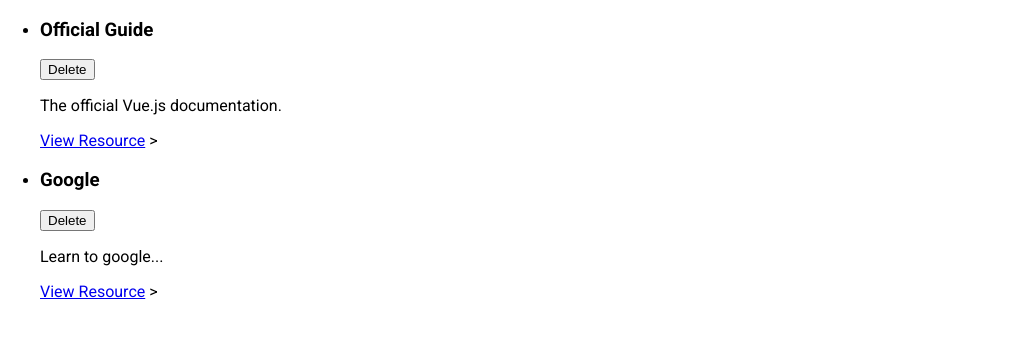
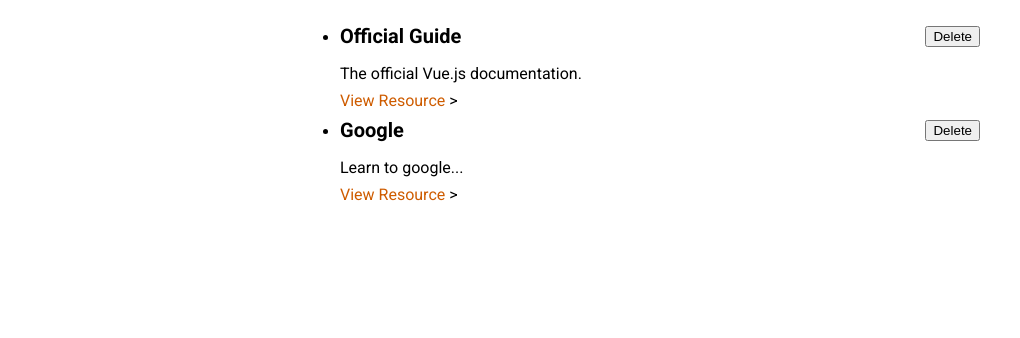
Before and after one commit to michael-kestler/learning-resources-app, a Vue app: page / in a window 1280 px wide. Shown: the top 338 px of the page, without its empty margins (0-1020 px from the left). Built offline with nearby package versions, Linux system fonts and the light colour scheme.

Commit message:
added styling to learningresources.vue

```diff
--- a/src/components/learning-resources/LearningResources.vue
+++ b/src/components/learning-resources/LearningResources.vue
@@ -20,3 +20,35 @@
    }
 
 </script>
+
+<style>
+li {
+  margin: auto;
+  max-width: 40rem;
+}
+
+header {
+  display: flex;
+  justify-content: space-between;
+  align-items: center;
+}
+
+h3 {
+  font-size: 1.25rem;
+  margin: 0.5rem 0;
+}
+
+p {
+  margin: 0.5rem 0;
+}
+
+a {
+  text-decoration: none;
+  color: #ce5c00;
+}
+
+a:hover,
+a:active {
+  color: #c89300;
+}
+</style>
```
